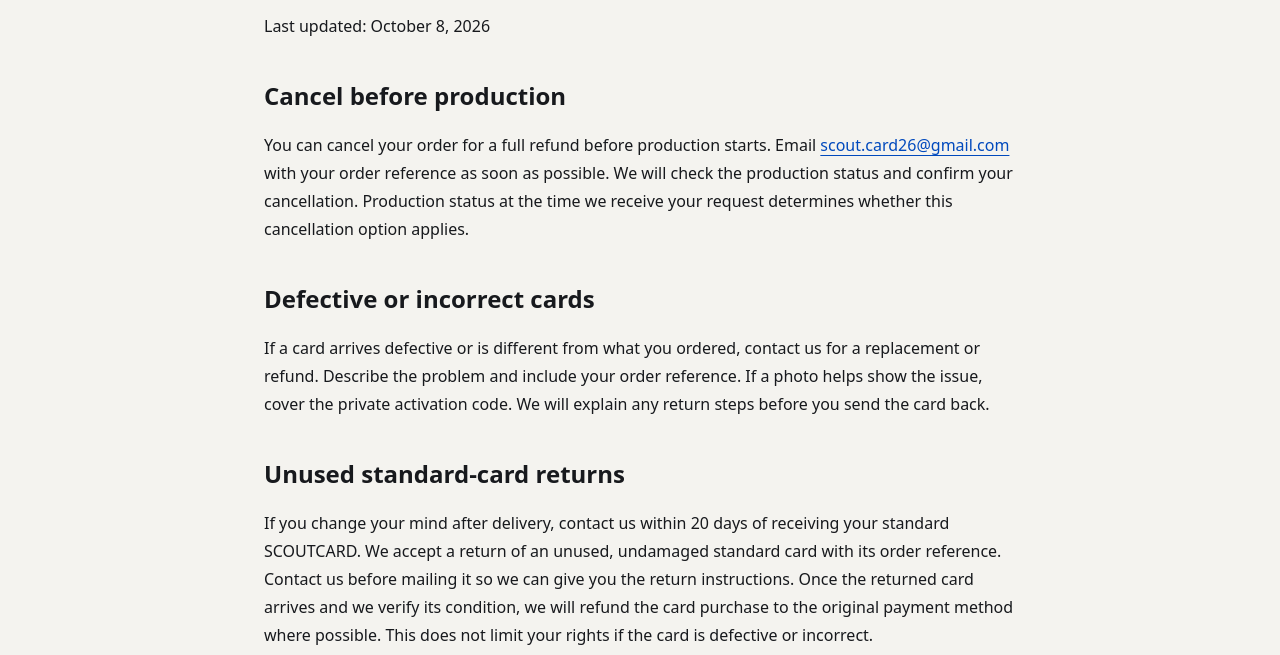
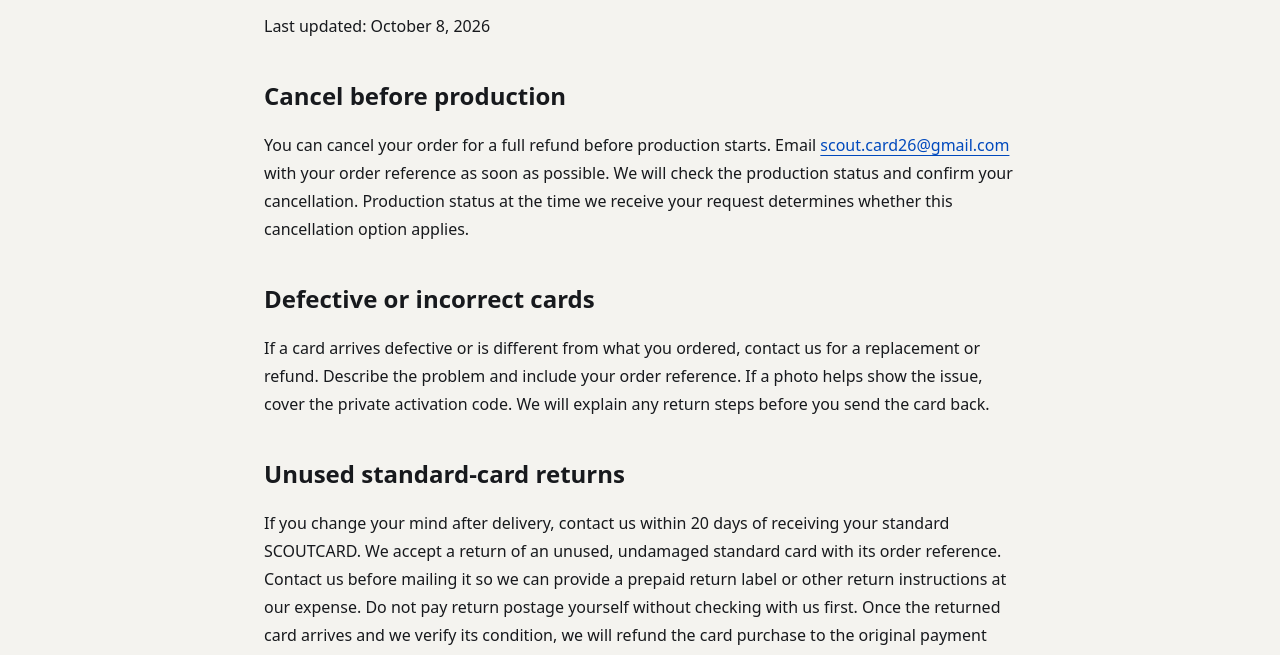
Before and after one commit to ysahoo78/SCOUTCARD, a website: page refunds.html in a window 1280 px wide. Shown: the part 288-943 px from the top of the page. Drawn offline with Linux system fonts and the light colour scheme.

Commit message:
Clarify that SCOUTCARD covers standard-card return postage

```diff
--- a/refunds.html
+++ b/refunds.html
@@ -1,7 +1,7 @@
 <!doctype html><html lang="en"><head><meta charset="utf-8"><meta name="viewport" content="width=device-width,initial-scale=1"><title>Refund policy — SCOUTCARD</title><link rel="stylesheet" href="legal.css"></head><body><a class="skip-link" href="#main">Skip to content</a><header><a class="brand" href="index.html#buy">SCOUTCARD</a><nav aria-label="Main navigation"><a href="terms.html">Terms</a><a href="privacy.html">Privacy</a></nav></header><main id="main" tabindex="-1"><p class="eyebrow">YOUR ORDER</p><h1>Refund policy</h1><p>Last updated: October 8, 2026</p>
 <h2>Cancel before production</h2><p>You can cancel your order for a full refund before production starts. Email <a href="mailto:scout.card26@gmail.com?subject=Cancel%20SCOUTCARD%20order">scout.card26@gmail.com</a> with your order reference as soon as possible. We will check the production status and confirm your cancellation. Production status at the time we receive your request determines whether this cancellation option applies.</p>
 <h2>Defective or incorrect cards</h2><p>If a card arrives defective or is different from what you ordered, contact us for a replacement or refund. Describe the problem and include your order reference. If a photo helps show the issue, cover the private activation code. We will explain any return steps before you send the card back.</p>
-<h2>Unused standard-card returns</h2><p>If you change your mind after delivery, contact us within 20 days of receiving your standard SCOUTCARD. We accept a return of an unused, undamaged standard card with its order reference. Contact us before mailing it so we can give you the return instructions. Once the returned card arrives and we verify its condition, we will refund the card purchase to the original payment method where possible. This does not limit your rights if the card is defective or incorrect.</p>
+<h2>Unused standard-card returns</h2><p>If you change your mind after delivery, contact us within 20 days of receiving your standard SCOUTCARD. We accept a return of an unused, undamaged standard card with its order reference. Contact us before mailing it so we can provide a prepaid return label or other return instructions at our expense. Do not pay return postage yourself without checking with us first. Once the returned card arrives and we verify its condition, we will refund the card purchase to the original payment method where possible. This does not limit your rights if the card is defective or incorrect.</p>
 <h2>Shipping delays</h2><p>We expect to ship within 30 days of payment. If we cannot ship within that timeframe, we will notify you of the delay, provide a revised shipping date when available, and offer the choice to agree to the delay or cancel for a full, prompt refund of the unshipped order.</p>
 <h2>Other order problems</h2><p>For a missing shipment, duplicate charge, or an order question, contact <a href="mailto:scout.card26@gmail.com">scout.card26@gmail.com</a>. Do not send full payment-card details, passwords, or activation codes. Contact us before returning anything so we can provide the correct instructions.</p>
 <h2>Receiving a refund</h2><p>Approved refunds are returned to the original payment method where possible. We will confirm when a refund has been issued. The time it takes to appear depends on your payment provider. Sending a request does not automatically issue a refund.</p>
```
